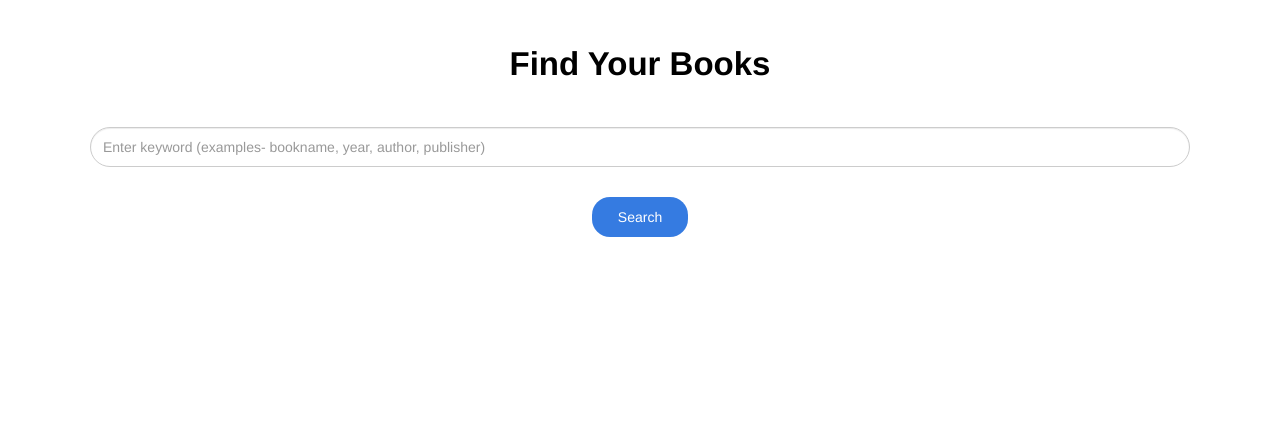
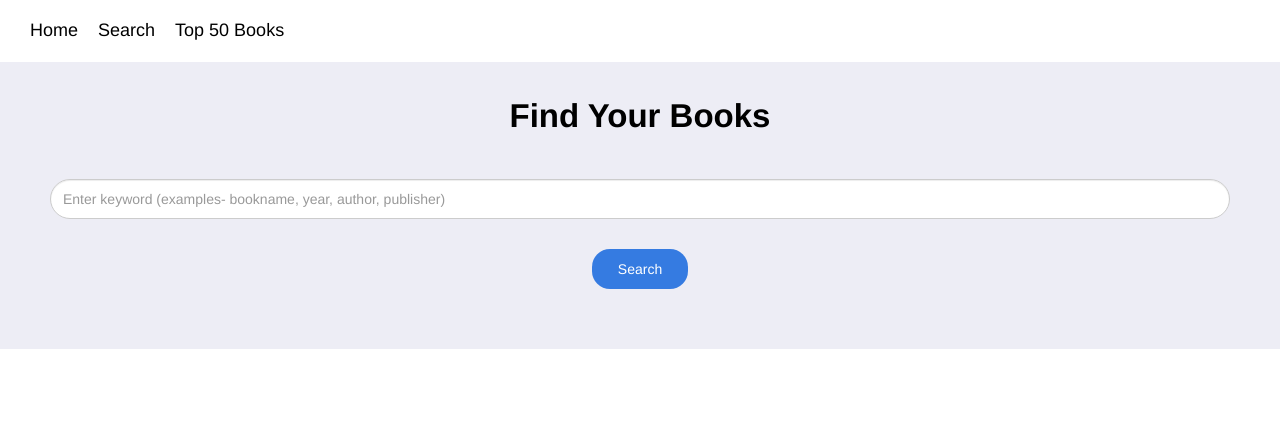
Before and after one commit to harshita-jaiswal/FindYourNextBook, a Flask app: page /recommend in a window 1280 px wide. Shown: the top 443 px of the page. Run offline with Flask 2, Linux system fonts and the light colour scheme; parts of the project's set-up code (start-up, migrations or seed data) failed here and were passed over.

Commit message:
completed search page FE

```diff
--- a/templates/searchBooks.html
+++ b/templates/searchBooks.html
@@ -19,6 +19,33 @@
 		p {
 			text-decoration: none;
 			all: unset;
+		}
+		.wrapper {
+			/* padding: 12px 40px; */
+		}
+		.header {
+			height: 13%;
+			padding: 18px 30px;
+			display: flex;
+			align-items: center;
+			justify-content: start;
+		}
+		.header-item {
+			margin-right: 20px;
+			font-size: 18px;
+			color: #000;
+			text-decoration: none;
+			cursor: pointer;
+			font-weight: 500;
+		}
+		.header-item:hover {
+			font-weight: 600;
+			transition: font-weight 0.5s;
+		}
+		.searchContainer {
+			background-color: #ededf5;
+			padding: 30px;
+			height: 25%;
 		}
 		.searchTitle {
 			font-size: 33px;
@@ -48,43 +75,77 @@
 			border-radius: 18px;
 			border: none;
 		}
-		.row {
+		.recommendedBooks {
+			margin: 35px 45px;
+			padding: 20px 0 40px;
+		}
+		.bookCategoryWrapper {
+			margin: 10px 0;
+		}
+		.recommendationTitle {
+			font-size: 33px;
+			font-weight: 500;
+			/* margin: 20px 0; */
+			width: fit-content;
+		}
+		.listContainer {
 			margin-top: 40px;
+			display: flex;
+			flex-direction: row;
+			justify-content: flex-start;
+			align-items: center;
+			overflow: scroll;
 		}
-		.card {
-			height: 100%;
-			margin-bottom: 15px;
+		.bookCard {
+			/* height: 100%; */
+			/* margin-bottom: 15px; */
+			border: 1px;
+			/* width: 27%; */
+			min-height: 350px;
+			flex: 1 0 15%;
+			max-width: 200px;
+			margin: 0 20px 15px 20px
 		}
 		.card-body {
 			display: flex;
 			flex-direction: column;
 			justify-content: space-evenly;
+			max-width: 74%;
 		}
 		.card-img-top {
-			max-height: 250px;
+			min-width: 74%;
+    		height: 200px;
+
 		}
 		.card-title {
+			padding: 15px 0;
 			font-weight: 500;
-			font-size: 20px;
+			font-size: 18px;
 			display: block;
+
 		}
 		.col-3 {
 			margin-bottom: 15px;
 		}
 		.card-text {
-			font-size: 14px;
+			font-size: 11px;
+			font-weight: 600;
 		}
-		.recommendationTitle {
-			font-size: 33px;
-			font-weight: 500;
-			width: fit-content;
-		}
-
 	</style>
 	<body>
-		<div class="container">
-			<div class="row">
-				<div class="col-md-12">
+		<div class="wrapper">
+			<div class="header">
+				<p class="header-item">
+					<a class="header-link" aria-current="page" href="/">Home</a>
+				</p>
+				<p class="header-item">
+					<a class="header-link" href="/">Search</a>
+				</p>
+				<p class="header-item">
+					<a class="header-link" href="/#topBooks">Top 50 Books</a>
+				</p>
+			</div>
+			<div class="searchContainer">
 				<div class="searchTitle">Find Your Books</div>
 				<form class="searchForm" action="/recommend_books" method="post">
 					<input
@@ -101,24 +162,25 @@
 					/>
 				</form>
 			</div>
-
+			<div class="recommendedBooks">
 				{% for i in range(bookList|length) %}
+				<div class="bookCategoryWrapper">
 					<p class="recommendationTitle">{{bookList[i].title}}</p>
-			<div class="row">
+					<div class="listContainer">
 						{% for j in range(bookList[i].books|length) %}
-				<!-- <p>{{ (bookList[i].books)[j]['author'] }}</p> -->
-					<div class="col-3">
-						<div class="card" style="width: 18rem">
+								<div class="bookCard">
 									<img src="{{ (bookList[i].books)[j]['cover'] }}" class="card-img-top" alt="..." />
 									<div class="card-body">
 										<p class="card-title">{{(bookList[i].books)[j]['name'] }}</p>
-								<p class="card-text">{{ (bookList[i].books)[j]['author'] }}</p>
-							</div>
+										<p class="card-text">Author: {{ (bookList[i].books)[j]['author'] }}</p>
 									</div>
 								</div>
 						{% endfor %}
 					</div>
+				</div>
 			{% endfor %}
 			</div>
+		</div>
+
 	</body>
 </html>
```
Lines whose indentation alone changed are shown as unchanged.
